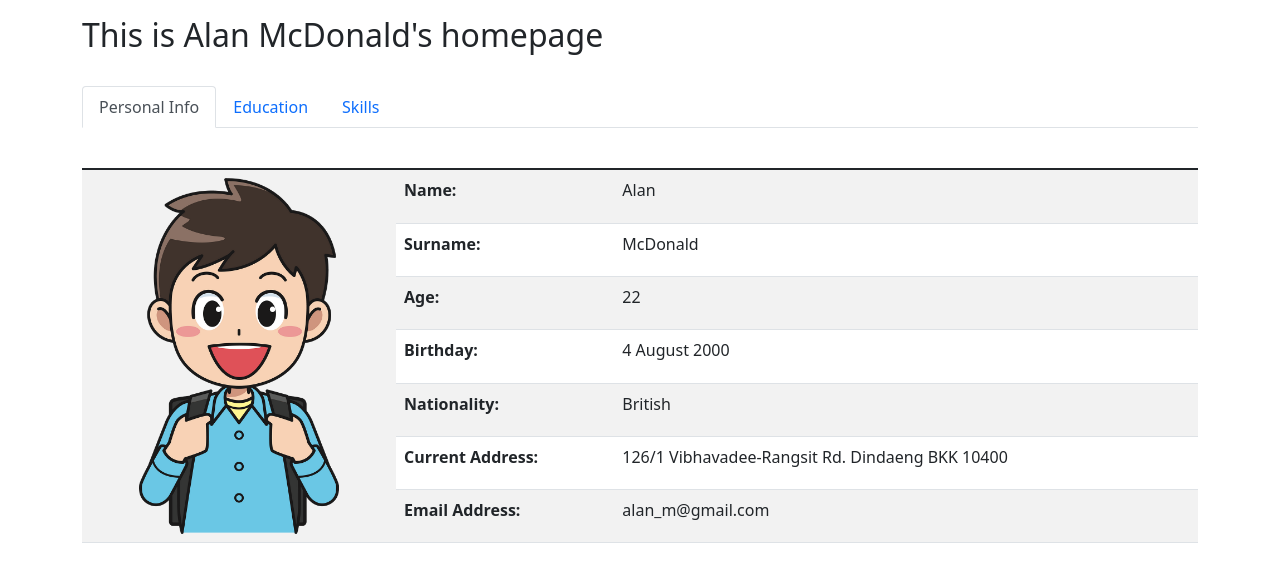
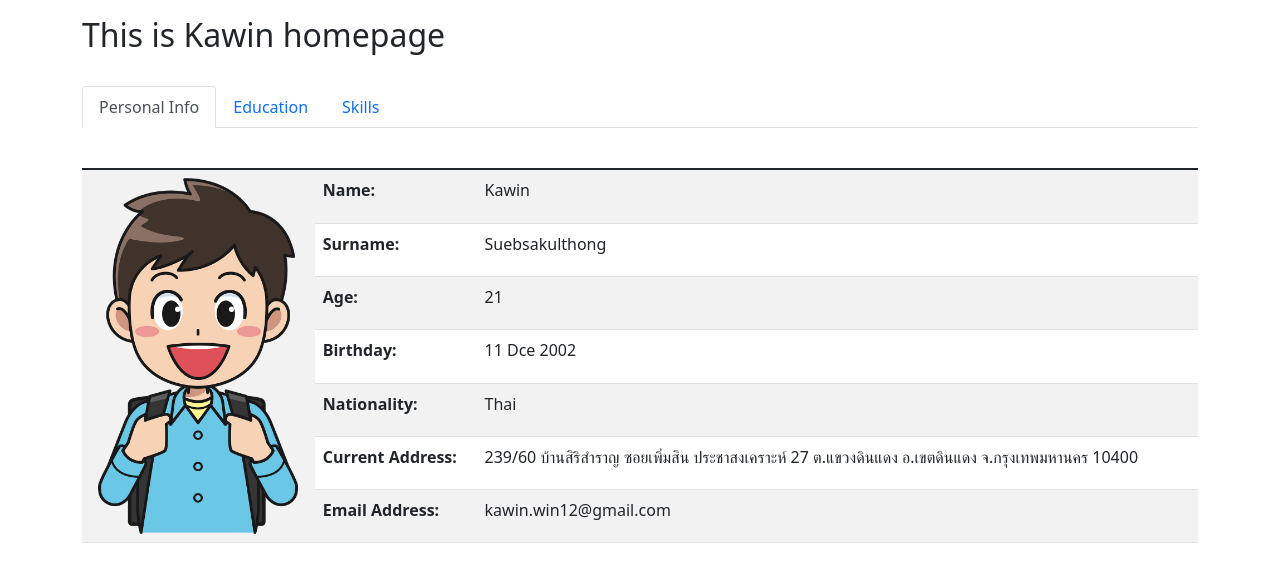
Before and after one commit to kawinzz/ex5b, a plain HTML site: page index.html in a window 1280 px wide. Drawn offline with nearby package versions, Linux system fonts and the light colour scheme.

Commit message:
Initial commit - adding all files and correct mypersonal information

```diff
--- a/index.html
+++ b/index.html
@@ -10,7 +10,7 @@
 <body>
 
 <div class="container mt-3">
-  <h2>This is Alan McDonald's homepage</h2><br>
+  <h2>This is Kawin homepage</h2><br>
   <ul class="nav nav-tabs">
     <li class="nav-item">
       <a class="nav-link active" href="#">Personal Info</a>
@@ -35,31 +35,31 @@
       <tr>
 		<td rowspan="7"><img src="images/alan.png" class="rounded mx-auto d-block" alt="Alan McDonald" width="200" height="356"></td>
         <th>Name:</th>
-        <td>Alan</td>
+        <td>Kawin</td>
       </tr>
       <tr>
         <th>Surname:</th>
-        <td>McDonald</td>
+        <td>Suebsakulthong</td>
       </tr>
 	  <tr>
         <th>Age:</th>
-        <td>22</td>
+        <td>21</td>
       </tr>
 	  <tr>
         <th>Birthday:</th>
-        <td>4 August 2000</td>
+        <td>11 Dce 2002</td>
       </tr>
 	  <tr>
         <th>Nationality:</th>
-        <td>British</td>
+        <td>Thai</td>
       </tr>
 	  <tr>
         <th>Current Address:</th>
-        <td>126/1 Vibhavadee-Rangsit Rd. Dindaeng BKK 10400</td>
+        <td>239/60 บ้านสิริสำราญ ซอยเพิ่มสิน ประชาสงเคราะห์ 27 ต.แขวงดินแดง อ.เขตดินแดง จ.กรุงเทพมหานคร 10400</td>
       </tr>
 	  <tr>
         <th>Email Address:</th>
-        <td>alan_m@gmail.com</td>
+        <td>kawin.win12@gmail.com</td>
       </tr>
     </tbody>
   </table>
```
